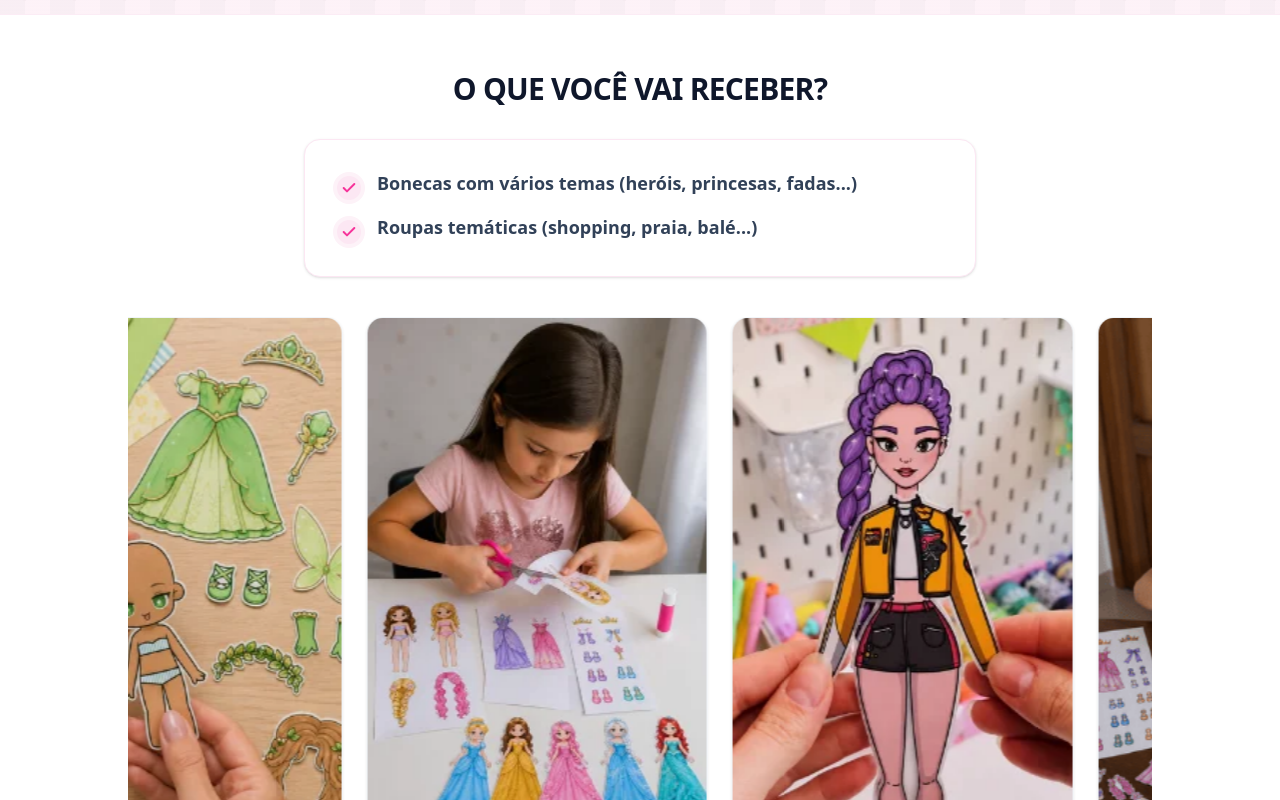
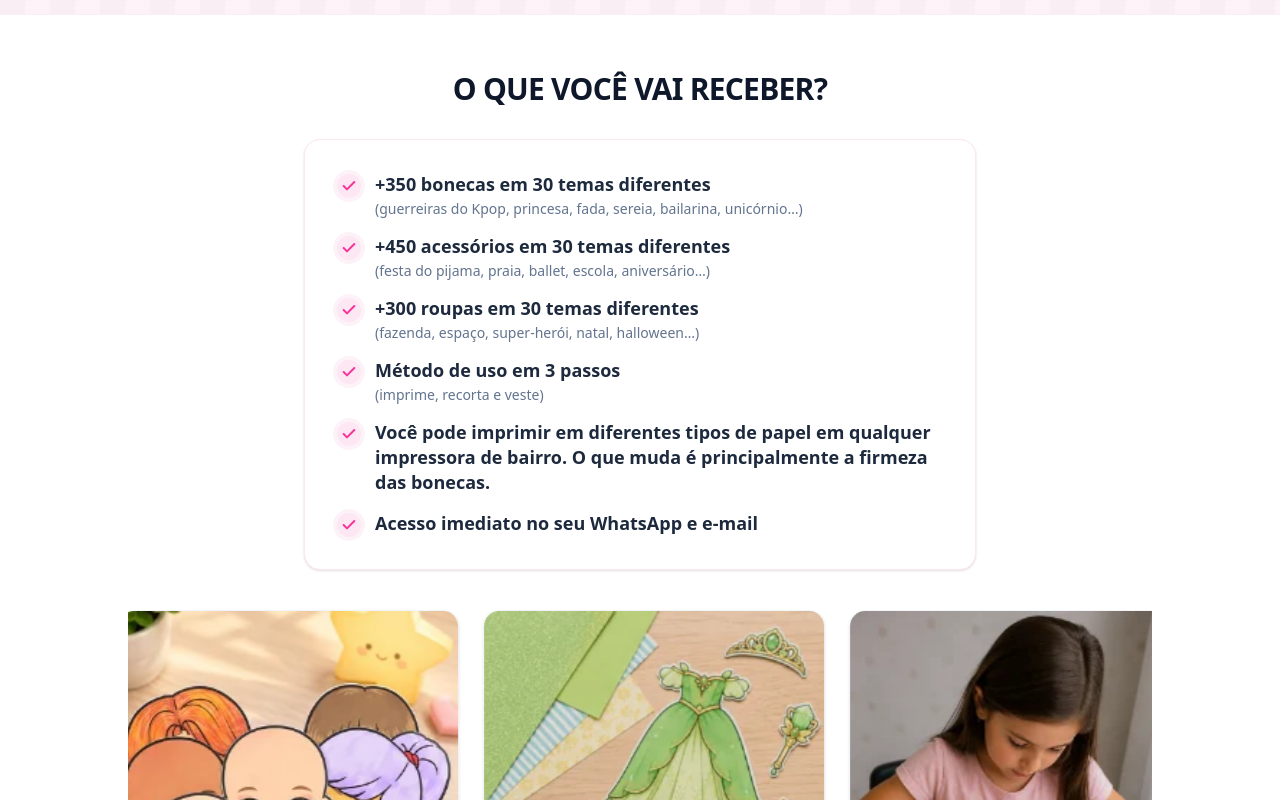
Before and after one commit to joabemoreira/bonecaspapel, a React (Vite) app: page / in a window 1280 px wide. Shown: the part 1240-2040 px from the top of the page. Built offline with nearby package versions, Linux system fonts and the light colour scheme.

Commit message:
feat: update product contents and visual samples
Expand the "What You Get" section with detailed information about the expanded collection (+350 dolls, +450 accessories, +300 outfits) and add new K-pop theme visual samples to the carousel.

```diff
--- a/src/components/WhatYouGetSection.tsx
+++ b/src/components/WhatYouGetSection.tsx
@@ -1,7 +1,9 @@
 import { Check } from 'lucide-react';
 
 const CAROUSEL_SAMPLES = [
+  "/kpop.webp",
   "/amostra1.webp",
+  "/kpop1.webp",
   "/amostra2.webp",
   "/amostra3.webp",
   "/amostra4.webp",
@@ -22,14 +24,42 @@ export default function WhatYouGetSection() {
 
         <div className="mt-8 mx-auto flex max-w-2xl flex-col items-start space-y-4 rounded-2xl border border-pink-100 bg-white p-6 shadow-sm sm:p-8">
           {[
-            "Bonecas com vários temas (heróis, princesas, fadas...)",
-            "Roupas temáticas (shopping, praia, balé...)"
+            {
+              title: "+350 bonecas em 30 temas diferentes",
+              subtitle: "(guerreiras do Kpop, princesa, fada, sereia, bailarina, unicórnio…)",
+            },
+            {
+              title: "+450 acessórios em 30 temas diferentes",
+              subtitle: "(festa do pijama, praia, ballet, escola, aniversário…)",
+            },
+            {
+              title: "+300 roupas em 30 temas diferentes",
+              subtitle: "(fazenda, espaço, super-herói, natal, halloween…)",
+            },
+            {
+              title: "Método de uso em 3 passos",
+              subtitle: "(imprime, recorta e veste)",
+            },
+            {
+              title:
+                "Você pode imprimir em diferentes tipos de papel em qualquer impressora de bairro. O que muda é principalmente a firmeza das bonecas.",
+            },
+            {
+              title: "Acesso imediato no seu WhatsApp e e-mail",
+            },
           ].map((item, idx) => (
-            <div key={idx} className="flex items-start text-left text-base font-semibold text-slate-700 sm:text-lg">
-              <div className="mr-4 mt-1 flex h-6 w-6 flex-shrink-0 items-center justify-center rounded-full bg-pink-100 text-pink-500 ring-4 ring-pink-50">
+            <div key={idx} className="flex items-start text-left text-base font-semibold text-slate-800 sm:text-lg">
+              <div className="mr-3.5 mt-0.5 flex h-6 w-6 flex-shrink-0 items-center justify-center rounded-full bg-pink-100 text-pink-500 ring-4 ring-pink-50">
                 <Check className="h-4 w-4" strokeWidth={3} />
               </div>
-              <span className="leading-tight">{item}</span>
+              <div className="flex flex-col">
+                <span className="leading-snug text-slate-800 font-semibold">{item.title}</span>
+                {item.subtitle && (
+                  <span className="mt-0.5 text-sm font-normal text-slate-500 leading-snug">
+                    {item.subtitle}
+                  </span>
+                )}
+              </div>
             </div>
           ))}
         </div>
@@ -43,8 +73,8 @@ export default function WhatYouGetSection() {
                   alt={`Amostra de Bonecas de Papel ${idx + 1}`}
                   loading="lazy"
                   decoding="async"
-                  width={idx % 7 < 5 ? 236 : 533}
-                  height={idx % 7 < 5 ? 354 : 800}
+                  width={400}
+                  height={600}
                   className="h-96 sm:h-[32rem] aspect-[2/3] w-auto rounded-2xl object-cover shadow-sm border border-slate-100"
                   referrerPolicy="no-referrer"
                 />
```
Also changed, not shown: public/kpop.webp (added), public/kpop1.webp (added).
